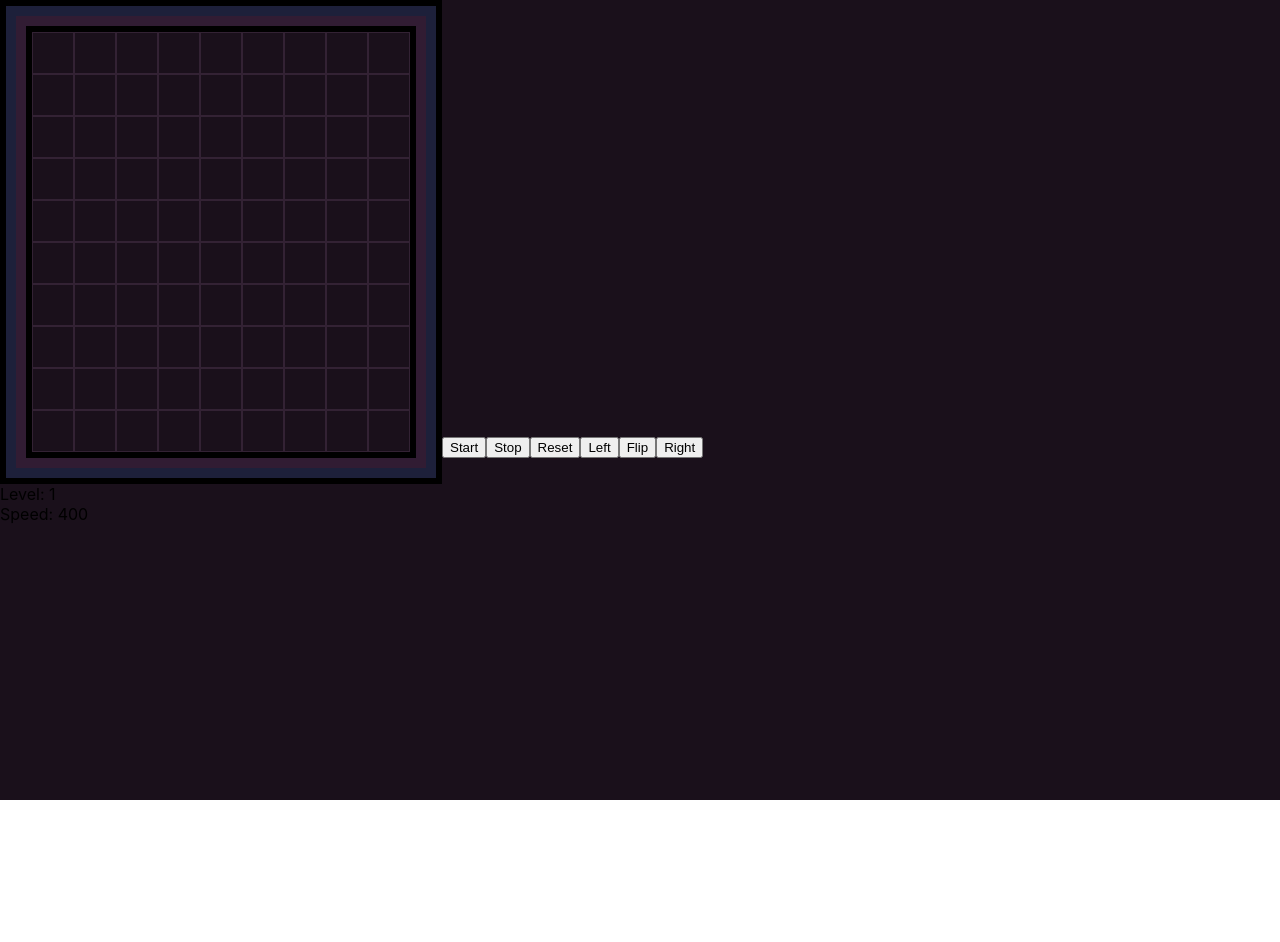
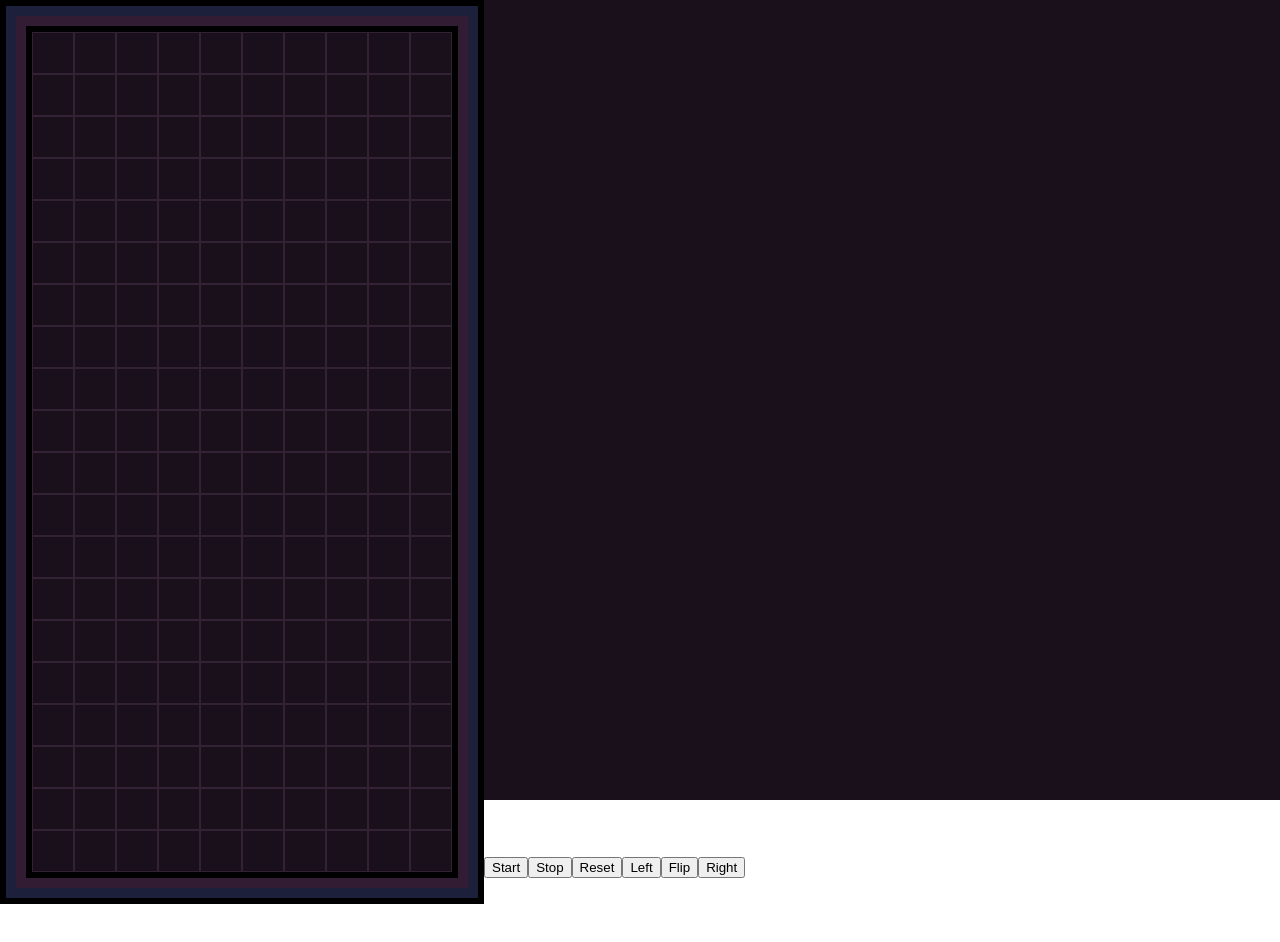
Before and after one commit to MarekPetr/tetris, a React (Create React App) app: page / in a window 1280 px wide. Shown: the top 942 px of the page. Before the commit the page ends 800 px from the top, so only its background shows below. Built offline with nearby package versions, Linux system fonts and the light colour scheme.

Commit message:
feat: score

```diff
--- a/src/App.tsx
+++ b/src/App.tsx
@@ -3,8 +3,12 @@ import './App.css';
 import { Shape, Line, Cube, TShape, BoardSize } from './components/shape'
 import Board from './components/Board'
 
+const WIDTH = 10
+const HEIGHT = 20
+const INITIAL_TICK_DURATION = 350
 const LOWER_TICK_DURATION_COEFFICIENT = 0.95
-const FAST_TICK_DURATION_COEFFICIENT = 0.35
+const FAST_TICK_DURATION_COEFFICIENT = 0.30
+const SHAPES_COLORS = ['#8E4585', '#478B59', '#45598E']
 
 const useInterval = (callback: () => void, delay: number | null) => {
   const savedCallback = useRef(() => {});
@@ -29,24 +33,22 @@ const useInterval = (callback: () => void, delay: number | null) => {
 const App = () => {
   const nextColorIndex = React.useRef(0)
   const getRandomColor = () => {
-    const colors = ['red', 'blue', 'green', 'yellow', 'orange', 'purple']
-    if (nextColorIndex.current === colors.length) {
+    if (nextColorIndex.current === SHAPES_COLORS.length) {
       nextColorIndex.current = 0
     }
-    const color = colors[nextColorIndex.current]
+    const color = SHAPES_COLORS[nextColorIndex.current]
     nextColorIndex.current += 1
     return color
   }
 
-  const boardSize: BoardSize = { width: 9, height: 10}
-  const initialTickDuration = 400
-  const [tickDurationMs, setTickDurationMs] = React.useState<number>(initialTickDuration)
-  const [currentLevelTickDurationMs, setCurrentLevelTickDurationMs] = React.useState<number>(initialTickDuration)
+  const boardSize: BoardSize = { width: WIDTH, height: HEIGHT}
+  const [tickDurationMs, setTickDurationMs] = React.useState<number>(INITIAL_TICK_DURATION)
+  const [currentLevelTickDurationMs, setCurrentLevelTickDurationMs] = React.useState<number>(INITIAL_TICK_DURATION)
   const [shapesInGame, setShapesInGame] = React.useState<Shape[]>([])
   const [isRunning, setIsRunning] = React.useState(false);
   const [level, setLevel] = React.useState(1);
   const [linesCleared, setLinesCleared] = React.useState(0);
-
+  const [score, setScore] = React.useState(0)
 
   const getShapesDown = () => shapesInGame.filter((shape) => shape.isDown)
   const getOccupiedIndexes = () => getShapesDown().map((shape) => shape.indexes).flat()
@@ -70,6 +72,7 @@ const App = () => {
     let lastLineCleared = -1
     let lineRemoved = false
     let filteredShapes: Shape[] = []
+    let numberOfLinesRemoved = 0
 
     for(let line = boardSize.height; line > 0; line--) {
       const lineIndexes = Array.from({length: boardSize.width}, (_, i) => i + (line * boardSize.width))
@@ -79,6 +82,7 @@ const App = () => {
         continue
       }
       lineRemoved = true
+      numberOfLinesRemoved += 1
       for(const shape of shapesInGame) {
         for (const index of lineIndexes) {
           shape.removeIndex(index)
@@ -112,16 +116,29 @@ const App = () => {
     if (linesCleared % 10 === 0) {
       setLevel(level+1)
       setLinesCleared(0)
+    }
 
-      const nextTickDuration = currentLevelTickDurationMs * LOWER_TICK_DURATION_COEFFICIENT
-      if (level <= 10) {
-        setTickDurationMs(nextTickDuration)
-        setCurrentLevelTickDurationMs(nextTickDuration)
-      }
-      else if ([13, 16, 19, 29].includes(level)) {
-        setTickDurationMs(nextTickDuration)
-        setCurrentLevelTickDurationMs(nextTickDuration)
-      }
+    const nextTickDuration = currentLevelTickDurationMs * LOWER_TICK_DURATION_COEFFICIENT
+    if (level <= 10 || [13, 16, 19, 29].includes(level)) {
+      setTickDurationMs(nextTickDuration)
+      setCurrentLevelTickDurationMs(nextTickDuration)
+    }
+
+    updateScore(numberOfLinesRemoved)
+  }
+
+  const updateScore = (numberOfLinesRemoved: number) => {
+    if (numberOfLinesRemoved === 1) {
+      setScore(score+(100*level))
+    }
+    else if (numberOfLinesRemoved === 2) {
+      setScore(score+(300*level))
+    }
+    else if (numberOfLinesRemoved === 3) {
+      setScore(score+(500*level))
+    }
+    else if (numberOfLinesRemoved === 4) {
+      setScore(score+(800*level))
     }
   }
 
@@ -168,7 +185,7 @@ const App = () => {
     setIsRunning(false)
     setShapesInGame([])
     setLevel(1)
-    setTickDurationMs(initialTickDuration)
+    setTickDurationMs(INITIAL_TICK_DURATION)
     setLinesCleared(0)
   }
 
@@ -216,6 +233,7 @@ const App = () => {
       <button className="board-button" onClick={()=> handleAction('ArrowRight')}>Right</button>
       <div>Level: {level}</div>
       <div>Speed: {tickDurationMs}</div>
+      <div>Score: {score}</div>
     </div>
   );
 }
--- a/src/components/shape.ts
+++ b/src/components/shape.ts
@@ -83,7 +83,6 @@ class Line extends Shape {
   }
 
   flip(occupiedIndexes: number[]) {
-    // TODO fix this - wont work for both orientations, find other cases
     let newIndexes: number[] = []
     const mid = this.indexes[1]
 
--- a/src/index.css
+++ b/src/index.css
@@ -10,6 +10,7 @@ body {
     sans-serif;
   -webkit-font-smoothing: antialiased;
   -moz-osx-font-smoothing: grayscale;
+  color: white;
 }
 
 code {
```
